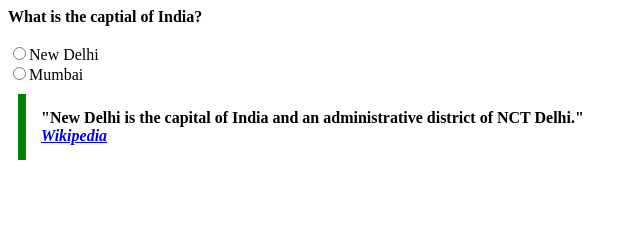
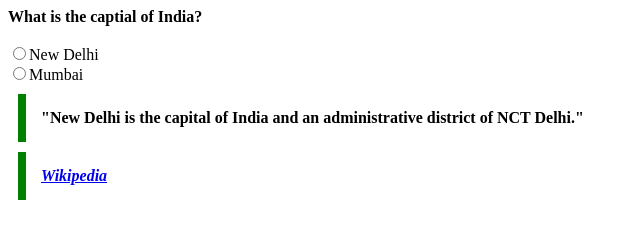
Before and after one commit to acciojob/trivia-dpinkvilla, a website: page main.html in a window 1280 px wide. Shown: the whole page, without its empty margins (0-640 px from the left). Drawn offline with Linux system fonts and the light colour scheme.

Commit message:
created a submission

```diff
--- a/main.html
+++ b/main.html
@@ -17,7 +17,8 @@
 	 -->
 	<blockquote>
     "New Delhi is the capital of India and an administrative district of NCT Delhi."
-<cite><a href="https://en.wikipedia.org/wiki/New_Delhi" target="_blank">Wikipedia</a></cite>
+</blockquote>
+	<blockquote><cite><a href="https://en.wikipedia.org/wiki/New_Delhi" target="_blank">Wikipedia</a></cite>
 </blockquote>
 
 
```
